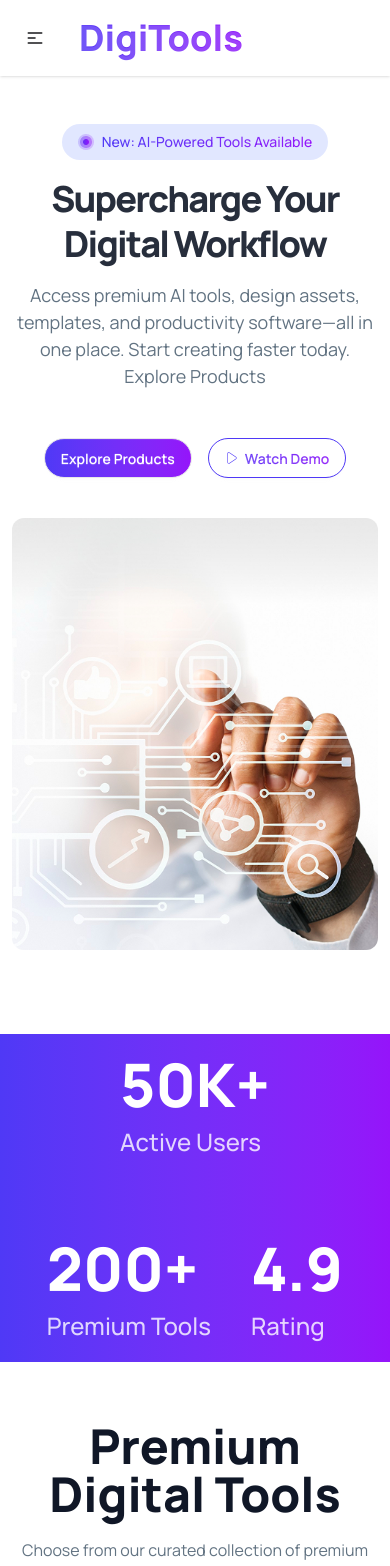
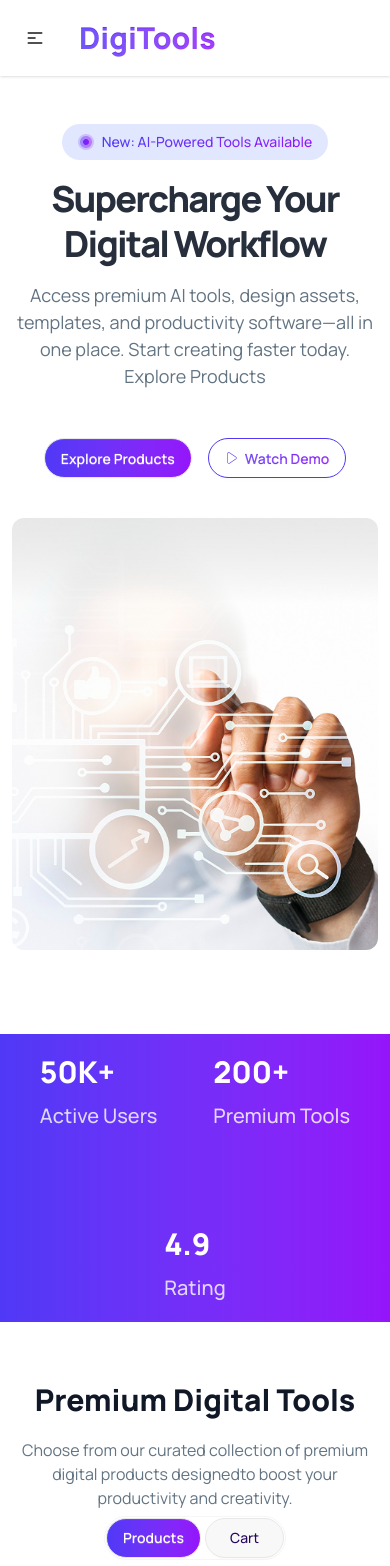
Before and after one commit to minhaj-hossain/DigiTools_Platform, a React (Vite) app: page / in a window 390 px wide. Shown: the top 1566 px of the page. Built offline with nearby package versions, Linux system fonts and the light colour scheme.

Commit message:
optimized font siging

```diff
--- a/src/components/main/Main.jsx
+++ b/src/components/main/Main.jsx
@@ -14,7 +14,7 @@ const Main = ({ btn, setBtn, productData, cart, setCart }) => {
 
             {/* main header  */}
             <div className='text-center flex flex-col items-center gap-5 '>
-                <h3 className=' font-extrabold text-5xl text-[#101727]'>Premium Digital Tools</h3>
+                <h3 className=' font-extrabold text-3xl md:text-5xl text-[#101727]'>Premium Digital Tools</h3>
                 <p className='text-[#627382] max-w-120 '>Choose from our curated collection of premium digital products designedto boost your productivity and creativity.</p>
             </div>
 
--- a/src/components/navbar/Navbar.jsx
+++ b/src/components/navbar/Navbar.jsx
@@ -19,7 +19,7 @@ const Navbar = ({ cart }) => {
                             <li><a>Item 3</a></li>
                         </ul>
                     </div>
-                    <a className="btn btn-ghost min-h-15 font-extrabold text-4xl bg-linear-to-r from-[#4F39F6]  to-[#9514FA] bg-clip-text text-transparent">DigiTools</a>
+                    <a className="btn btn-ghost min-h-15 font-extrabold text-3xl md:text-4xl bg-linear-to-r from-[#4F39F6]  to-[#9514FA] bg-clip-text text-transparent">DigiTools</a>
                 </div>
                 <div className="navbar-center hidden lg:flex">
                     <ul className="menu menu-horizontal px-1 font-semibold text-black/90">
--- a/src/components/static/Pricing.jsx
+++ b/src/components/static/Pricing.jsx
@@ -42,7 +42,7 @@ const Pricing = () => {
             hover:-translate-y-1 hover:shadow-2xl hover:shadow-purple-200/50 hover:scale-[1.02]
             group cursor-pointer' >
 
-                        <div className='absolute -top-4 right-[39%] md:right-[35%] text-[14px] font-medium text-[#bb4d00] rounded-full py-1.5 px-3 bg-[#fef3c6]'>
+                        <div className='absolute -top-4 right-[35%] md:right-[35%] text-[14px] font-medium text-[#bb4d00] rounded-full py-1.5 px-3 bg-[#fef3c6]'>
                             Most Popular
                         </div>
                         <div className='space-y-6'>
--- a/src/components/stats/Stats.jsx
+++ b/src/components/stats/Stats.jsx
@@ -3,25 +3,25 @@ import React from 'react';
 const Stats = () => {
     return (
         <div className='relative z-20 bg-linear-to-r from-[#4F39F6]  to-[#9514FA] my-15 '>
-            <div className='container mx-auto px-10 flex flex-wrap items-center justify-center gap-10 md:gap-20 '>
+            <div className='container mx-auto px-5 flex flex-wrap items-center justify-center gap-14 md:gap-20 '>
                 <div className='flex items-center gap-15 py-5 md:py-10'>
                     <div className='text-white space-y-3'>
-                        <h2 className='font-extrabold text-6xl '>50K+</h2>
-                        <p className='font-medium text-2xl text-white/80'>Active Users</p>
+                        <h2 className='font-extrabold text-3xl lg:text-6xl '>50K+</h2>
+                        <p className='font-medium text-xl lg:text-2xl text-white/80'>Active Users</p>
                     </div>
                     <div className='h-15 w-px hidden sm:block border border-white/50 rounded-full'></div>
                 </div>
                 <div className='flex items-center gap-15 py-5 md:py-10'>
                     <div className='text-white space-y-3'>
-                        <h2 className='font-extrabold text-6xl '>200+</h2>
-                        <p className='font-medium text-2xl text-white/80'>Premium Tools</p>
+                        <h2 className='font-extrabold text-3xl lg:text-6xl '>200+</h2>
+                        <p className='font-medium text-xl lg:text-2xl text-white/80'>Premium Tools</p>
                     </div>
                     <div className='h-15 w-px hidden sm:block border border-white/50 rounded-full'></div>
                 </div>
                 <div className='flex items-center gap-15 py-5 md:py-10'>
                     <div className='text-white space-y-3'>
-                        <h2 className='font-extrabold text-6xl '>4.9</h2>
-                        <p className='font-medium text-2xl text-white/80'>Rating</p>
+                        <h2 className='font-extrabold text-3xl lg:text-6xl '>4.9</h2>
+                        <p className='font-medium text-xl lg:text-2xl text-white/80'>Rating</p>
                     </div>
 
                 </div>
```
